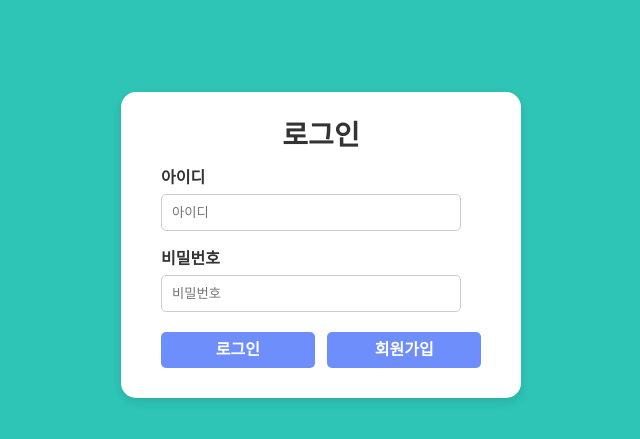
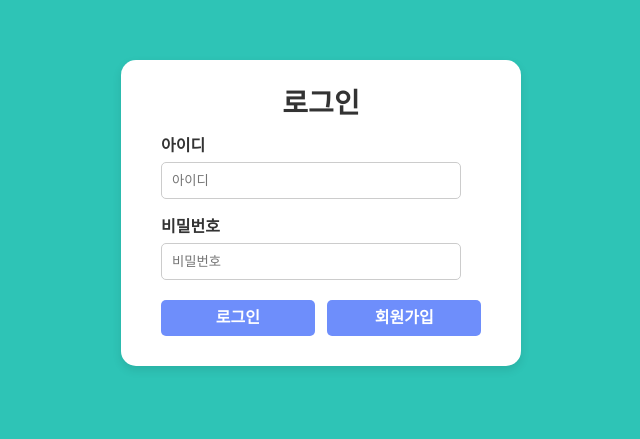
Before and after one commit to KimDongSin/expenses-jwt-auth, a React (Vite) app: page /login in a window 1280 px wide. Shown: the part 187-626 px from the top of the page, without its empty margins (319-959 px from the left). Built offline with nearby package versions, Linux system fonts and the light colour scheme.

Commit message:
Style 스타일 변경

```diff
--- a/src/components/UI/styled/login.styled.js
+++ b/src/components/UI/styled/login.styled.js
@@ -2,7 +2,7 @@ import styled from "styled-components";
 
 export const Wrap = styled.div`
   width: 100%;
-  height: 100vh;
+  height: calc(100vh - 4rem);
   display: flex;
   justify-content: center;
   align-items: center;
@@ -48,7 +48,6 @@ export const ButtonContainer = styled.div`
   justify-content: space-between;
 `;
 
-
 export const FormInfoBox = styled.div`
   display: flex;
   flex-direction: column;
```
